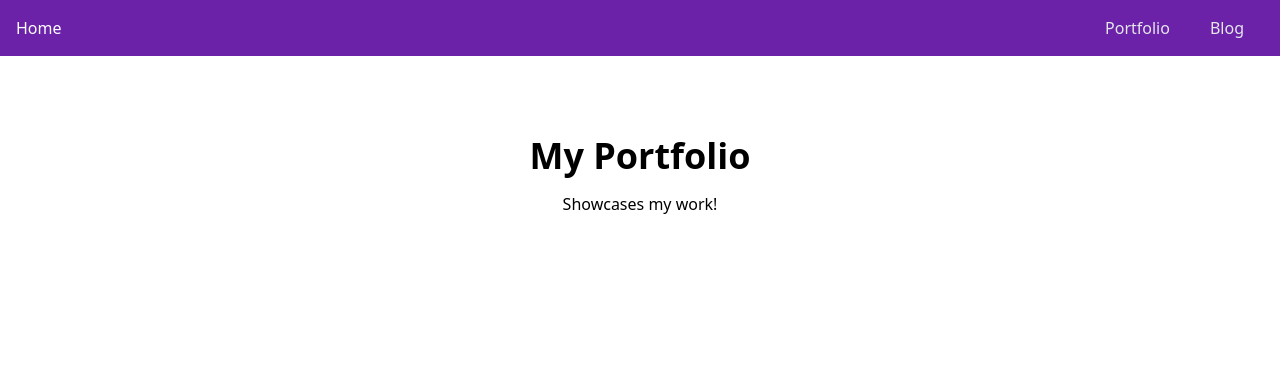
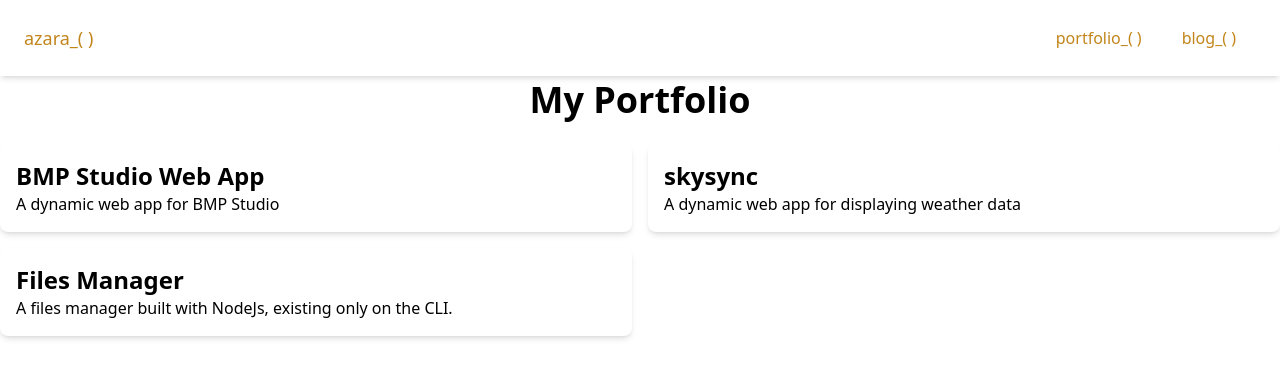
Before and after one commit to azaraverse/azara, a React (Create React App) app in the folder my-portfolio/: page /portfolio in a window 1280 px wide. Shown: the top 378 px of the page. Built offline with nearby package versions, Linux system fonts and the light colour scheme.

Commit message:
improve navbar, incorporate custom theme, and develop with mobile view in mind.

```diff
--- a/my-portfolio/src/components/Navbar.js
+++ b/my-portfolio/src/components/Navbar.js
@@ -1,17 +1,29 @@
-import { Link } from "react-router-dom";
+import { NavLink } from "react-router-dom";
 
 const Navbar = () => {
   return (
-    <nav className="bg-purple-800 p-4">
-      <div className="container mx-auto flex justify-between">
-        <Link to='/' className="text-white">Home</Link>
-        <div>
-          <Link to='/portfolio' className="text-gray-200 hover:text-white px-5">
-            Portfolio
-          </Link>
-          <Link to='/blog' className="text-gray-200 hover:text-white px-5">
-            Blog
-          </Link>
+    <nav className="bg-white shadow-md fixed w-full z-10 top-0 p-6">
+      <div className="container mx-auto flex justify-between items-center">
+        <NavLink to='/' className="text-skin text-lg">
+          azara_( )
+        </NavLink>
+        <div className="hidden md:flex">
+          <NavLink
+            to='/portfolio'
+            className={({ isActive }) => `text-skin px-5 ${isActive ? "text-black hover:text-skin" : "hover:text-black"}`}>
+            portfolio_( )
+          </NavLink>
+          <NavLink
+            to='/blog'
+            className={({ isActive }) => `text-skin px-5 ${isActive ? "text-black hover:text-skin" : "hover:text-black"}`}>
+            blog_( )
+          </NavLink>
+        </div>
+        {/** Hamburger icon for mobile view */}
+        <div className="md:hidden">
+          <button className="text-skin">
+            <span>&#9776;</span>
+          </button>
         </div>
       </div>
     </nav>
--- a/my-portfolio/src/pages/Home.js
+++ b/my-portfolio/src/pages/Home.js
@@ -11,7 +11,7 @@ const Home = () => {
       </p>
 
       <div className="mt-8">
-        <button className="bg-purple-500 hover:bg-purple-400 text-white px-4 py-2 rounded-lg shadow-lg">
+        <button className="bg-skin hover:bg-skin-light text-white px-4 py-2 rounded-lg shadow-lg">
           <Link to='/portfolio'>
             View Portfolio
           </Link>
--- a/my-portfolio/src/pages/Portfolio.js
+++ b/my-portfolio/src/pages/Portfolio.js
@@ -1,13 +1,28 @@
-const Portfolio = () => (
-  <div className="text-center">
-    <h1 className="text-4xl font-bold mt-20">
-      My Portfolio
-    </h1>
+const projects = [
+  { id: 1, title: 'BMP Studio Web App', description: 'A dynamic web app for BMP Studio' },
+  { id: 2, title: 'skysync', description: 'A dynamic web app for displaying weather data' },
+  { id: 3, title: 'Files Manager', description: 'A files manager built with NodeJs, existing only on the CLI.' },
+];
 
-    <p className="mt-4">
-      Showcases my work!
-    </p>
-  </div>
-);
+const Portfolio = () => {
+  return (
+    <div className="container mx-auto mt-8">
+      <h1 className="text-4xl font-bold text-center mt-20">
+        My Portfolio
+      </h1>
+
+      <div className="grid grid-cols-1 md:grid-cols-2 gap-4 mt-6">
+        {projects.map((project) => (
+          <div key={project.id} className="bg-white p-4 shadow-md rounded-lg">
+            <h2 className="text-2xl font-bold">
+              {project.title}
+            </h2>
+            <p>{project.description}</p>
+          </div>
+        ))}
+      </div>
+    </div>
+  );
+};
 
 export default Portfolio;
--- a/my-portfolio/tailwind.config.js
+++ b/my-portfolio/tailwind.config.js
@@ -3,8 +3,17 @@ module.exports = {
   content: [
     './src/**/*.{js,jsx,ts,tsx}',
   ],
+  darkMode: false,
   theme: {
-    extend: {},
+    extend: {
+        colors: {
+            skin: {
+                DEFAULT: '#C2851B',
+                light: '#E4A672',
+                dark: '#C97C4A'
+            }
+        }
+    },
   },
   plugins: [],
 }
```
